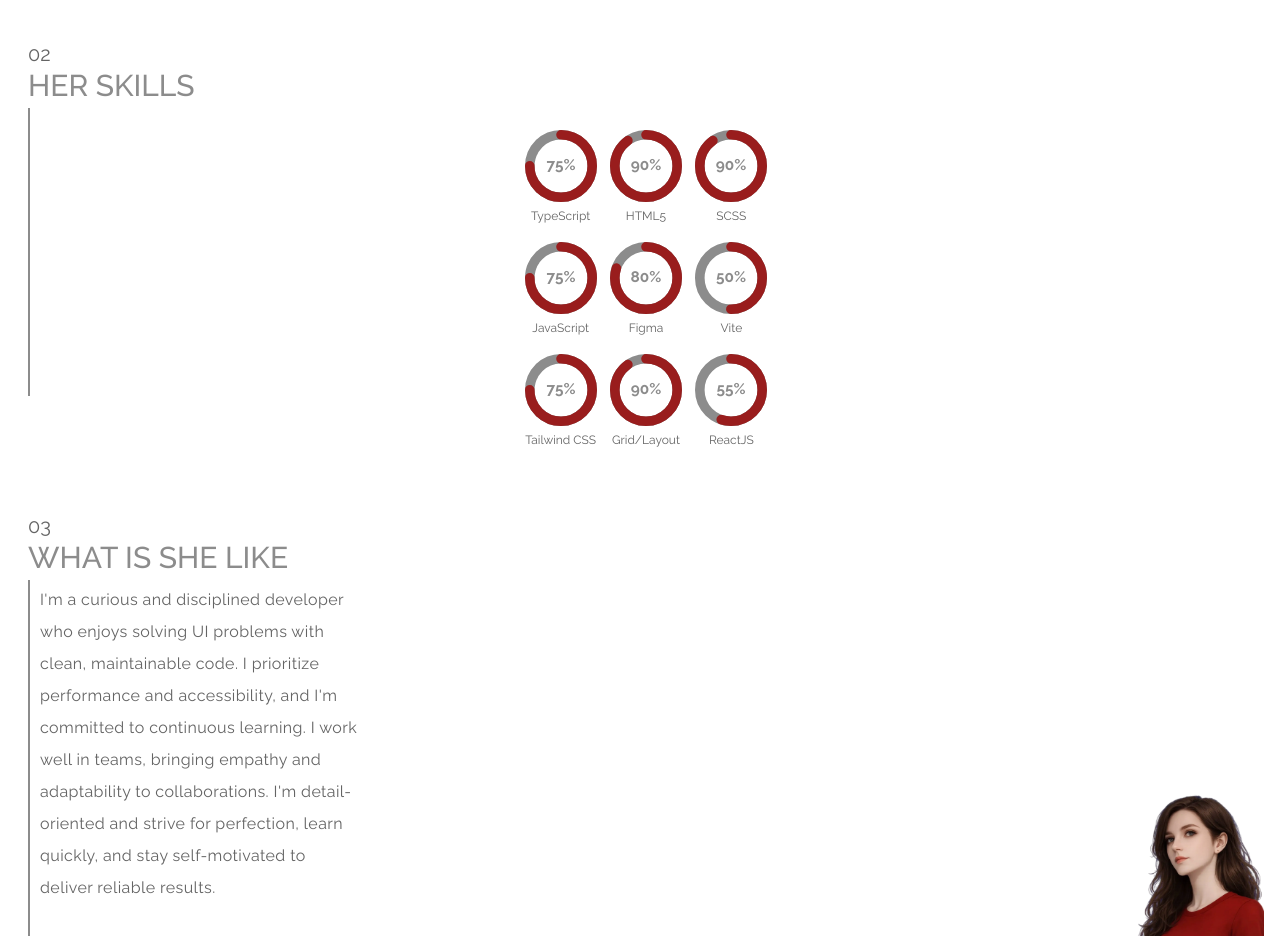
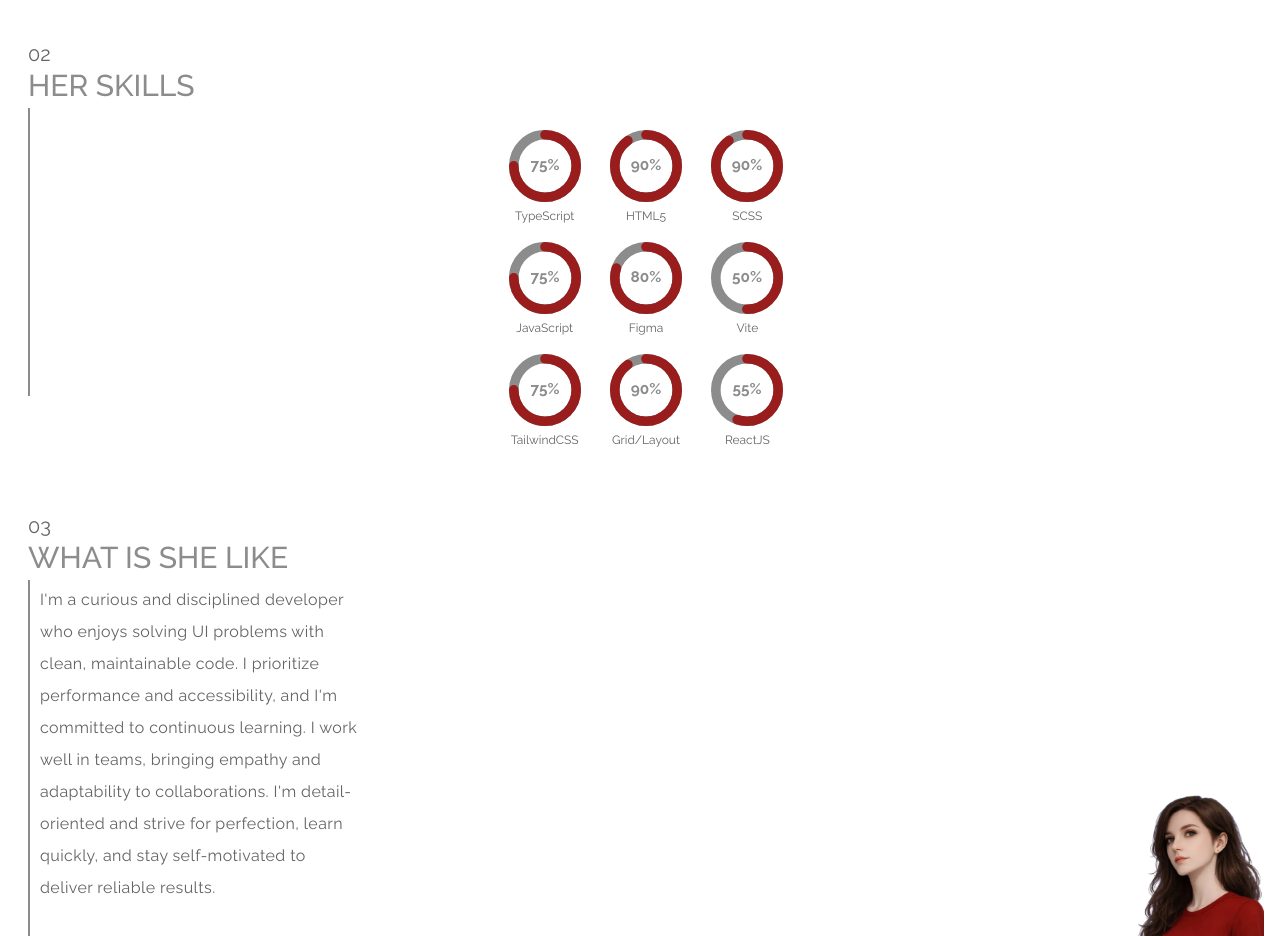
Before and after one commit to bavayra/Portfolio, a React (Vite) app: page / in a window 1280 px wide. Shown: the part 1700-2636 px from the top of the page. Built offline with nearby package versions, Linux system fonts and the light colour scheme.

Commit message:
style(Skills-412): increased gap-x for badges group

```diff
--- a/src/sections/Skills.tsx
+++ b/src/sections/Skills.tsx
@@ -9,7 +9,7 @@ const Skills = () => {
     { percent: 75, label: "JavaScript" },
     { percent: 80, label: "Figma" },
     { percent: 50, label: "Vite" },
-    { percent: 75, label: "Tailwind CSS" },
+    { percent: 75, label: "TailwindCSS" },
     { percent: 90, label: "Grid/Layout" },
     { percent: 55, label: "ReactJS" },
   ];
@@ -26,7 +26,7 @@ const Skills = () => {
       <h2 className="text-2xl text-grey-2 phone-sm:text-3xl font-medium">
         HER SKILLS
       </h2>
-      <div className="grid grid-cols-3 gap-3 mt-4 phone-sm:mt-8 justify-items-center gap-x-0 w-3xs phone-sm:gap-y-6 mx-auto">
+      <div className="grid grid-cols-3 gap-3 mt-4 phone-sm:mt-8 justify-items-center phone-md:gap-x-12 gap-x-0 w-3xs phone-sm:gap-y-6 mx-auto">
         {skills.map(({ percent, label }) => (
           <div
             key={label}
```
